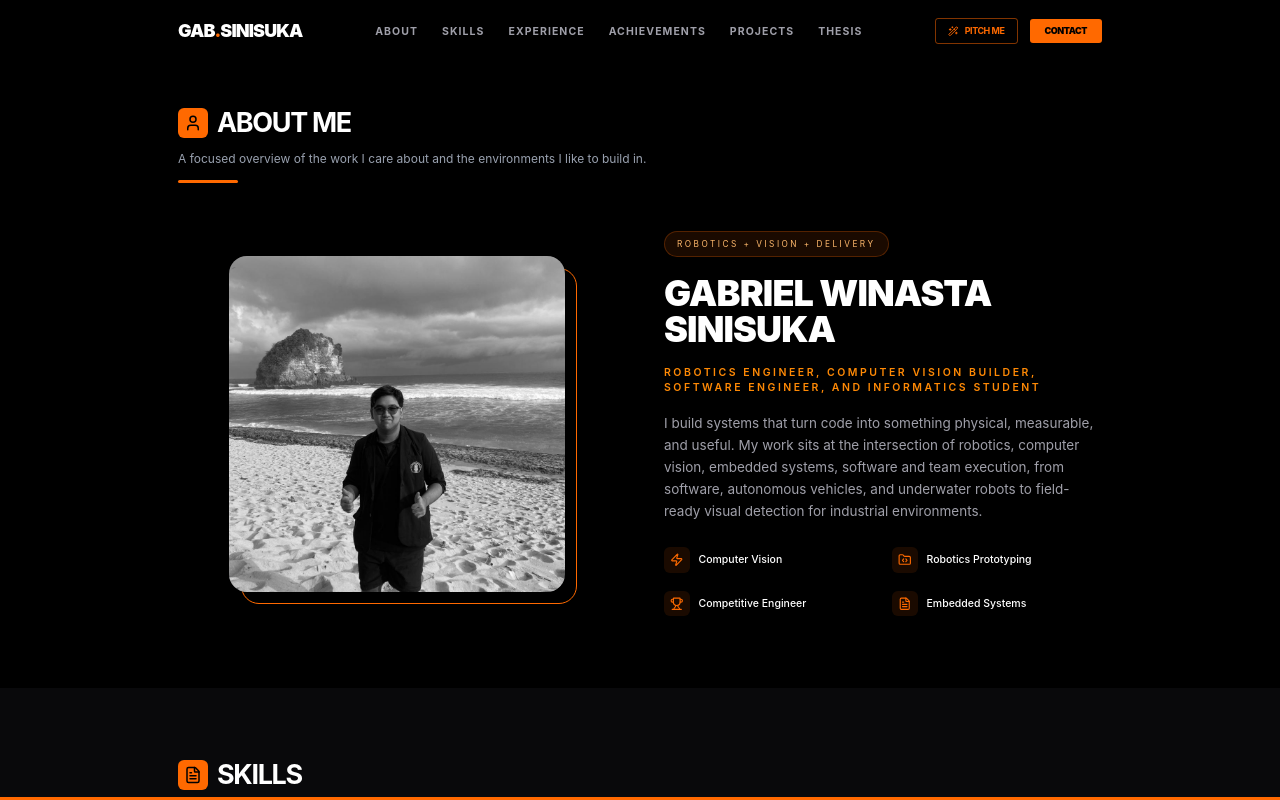
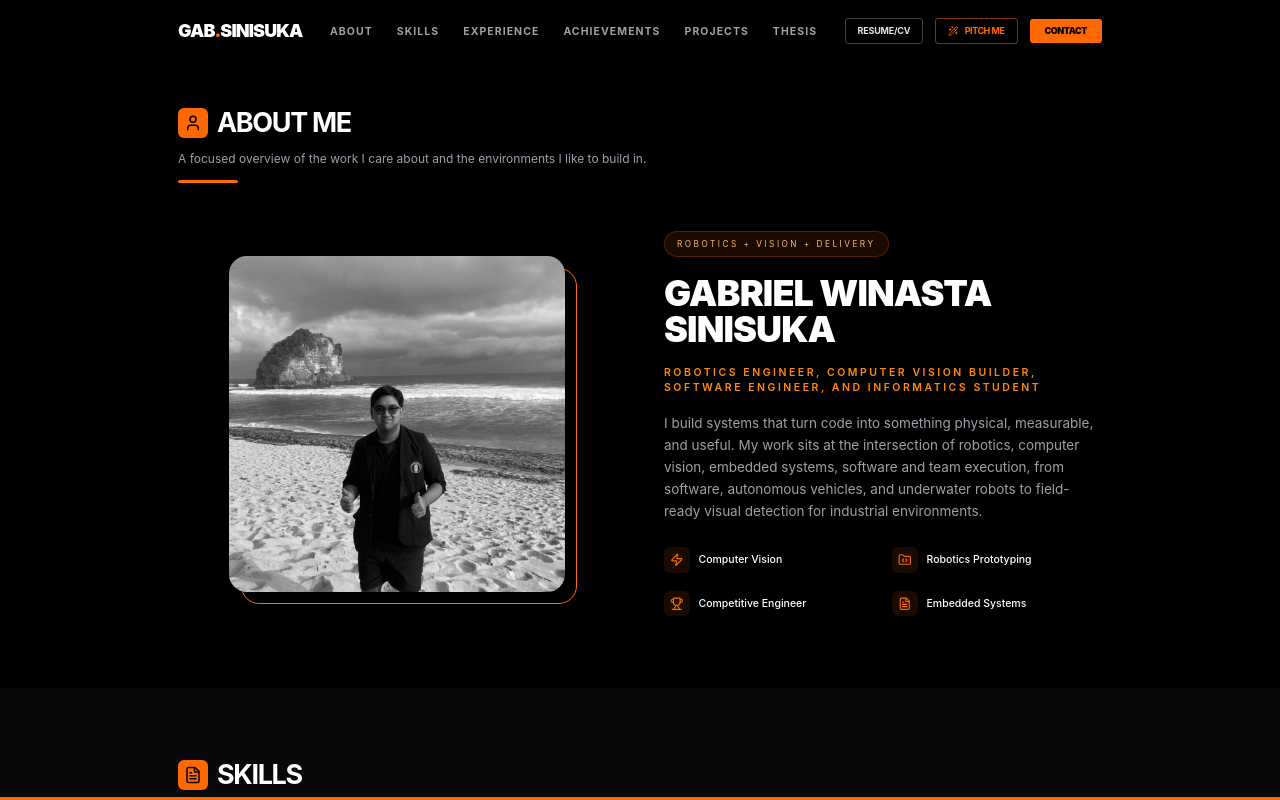
Before and after one commit to treeone246/Gabriels-Portofolio-Website, a React (Vite) app in the folder my-portfolio/: page / in a window 1280 px wide. Shown: the top 800 px of the page. Built offline with nearby package versions, Linux system fonts and the light colour scheme.

Commit message:
added some changes

```diff
--- a/my-portfolio/src/App.jsx
+++ b/my-portfolio/src/App.jsx
@@ -56,6 +56,7 @@ import eyeAI5 from '../Pictures/eyeAI5.png';
 import eyeAI6 from '../Pictures/eyeAI6.png';
 import eyeAI7 from '../Pictures/eyeAI7.png';
 import eyeAI8 from '../Pictures/eyeAI8.JPG';
+import resumePdf from '../PDF/Official_CV_GabrielWinastaSinisuka.pdf';
 
 const SectionHeading = ({ children, icon: Icon, subtitle }) => (
   <motion.div
@@ -1126,6 +1127,14 @@ export default function App() {
             ))}
           </div>
           <div className="flex items-center gap-2 sm:gap-4">
+            <a
+              href={resumePdf}
+              target="_blank"
+              rel="noreferrer"
+              className="px-3 py-1.5 sm:px-4 sm:py-2 border border-zinc-700 text-zinc-200 hover:border-orange-500/50 hover:text-orange-300 text-[10px] sm:text-xs font-bold rounded uppercase tracking-tight transition-colors"
+            >
+              Resume/CV
+            </a>
             <motion.button
               whileHover={{ scale: 1.05 }}
               whileTap={{ scale: 0.95 }}
```
Also changed, not shown: 1 other file (tests, documents, lock files or other folders).
